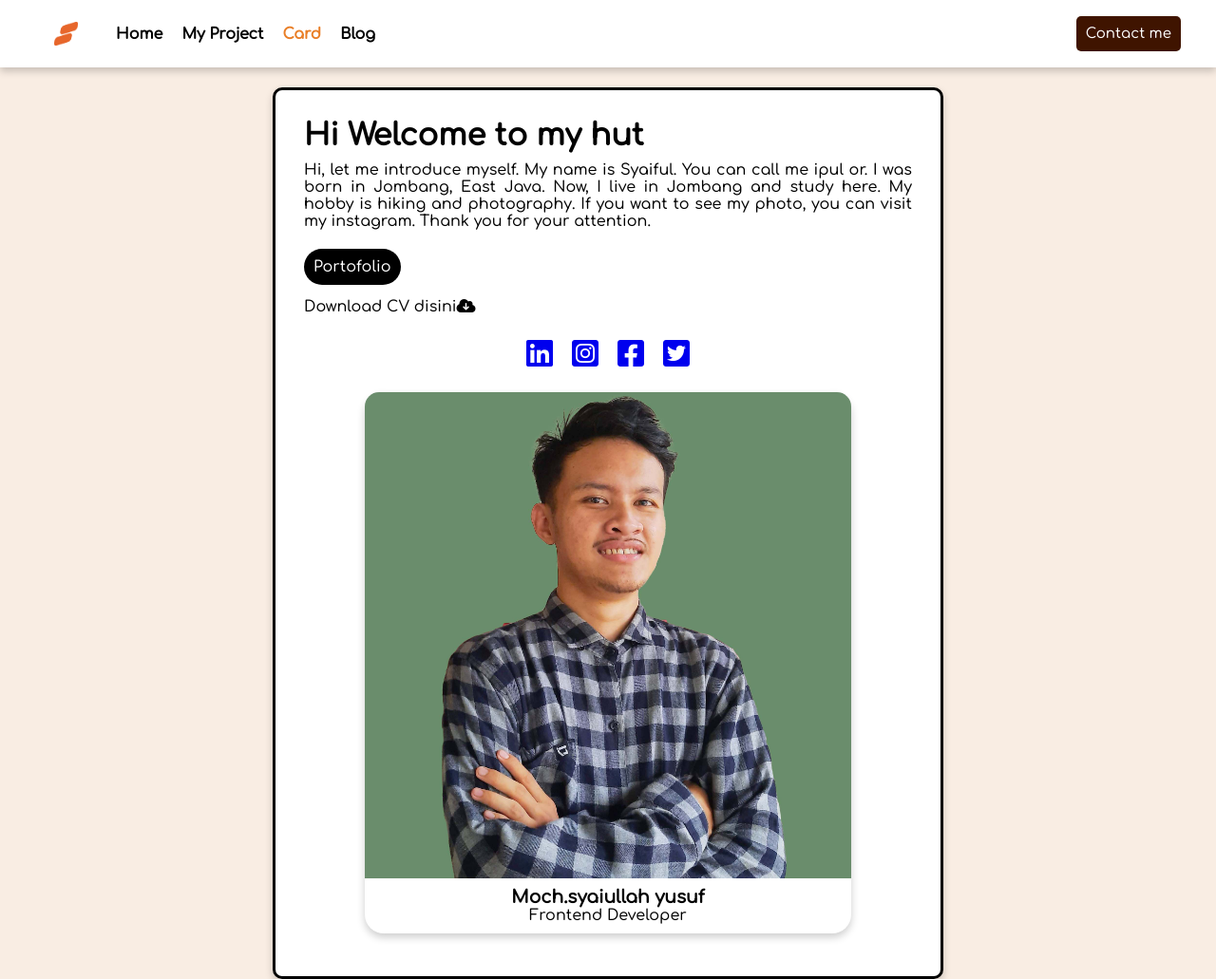
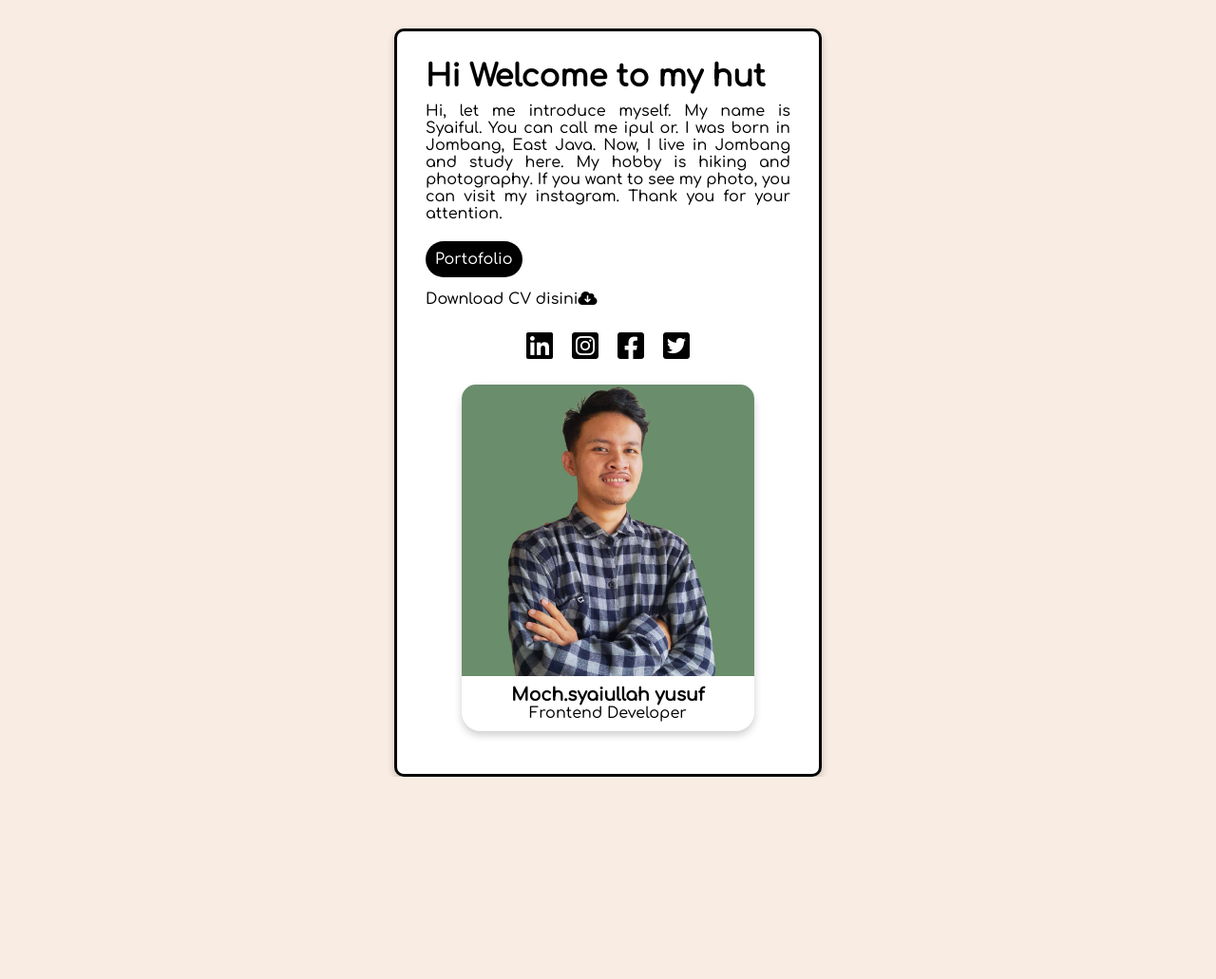
Before and after one commit to sipull/dumbways, a plain HTML site: page html/card.html in a window 1280 px wide. Shown: the whole page at 95% size. After the commit the page ends 818 px from the top, so only its background shows below. Drawn offline with Linux system fonts and the light colour scheme.

Commit message:
firs commit

```diff
--- a/css/card.css
+++ b/css/card.css
@@ -6,8 +6,8 @@ body {
 }
 
 .hero-section {
-  width: 50%;
-  margin: 21px auto 0 auto;
+  width: 30%;
+  margin: 30px auto 0 auto;
   padding: 30px;
   border-radius: 10px;
   border: 3px solid #000000;
@@ -38,13 +38,23 @@ body {
   cursor: pointer;
   border-radius: 20px;
   text-decoration: none;
+  transition-duration: 0.4s;
   color: #ffffff;
   background-color: #000000;
 }
 
+.portofolio:hover{
+  background-color: #578f68;
+}
+
 .cv {
   text-decoration: none;
+  transition-duration: 0.4s;
   color: #000000;
+}
+
+.cv:hover{
+  color: #578f68;
 }
 
 .social-media {
@@ -53,7 +63,15 @@ body {
   justify-content: center;
   margin-top: 20px;
   margin-bottom: 40px;
+}
+
+.social-media i {
   color: #000000;
+  transition-duration: 0.4s;
+}
+
+.social-media i:hover{
+  color: #578f68;
 }
 
 /* foto */
@@ -76,6 +94,7 @@ div.container {
 
 @media only screen and (max-width: 390px) {
   .hero-section {
-    width: 80%;
+    width: 70%;
+    padding: 30px;
   }
 }
--- a/html/card.html
+++ b/html/card.html
@@ -12,44 +12,8 @@
   </head>
   <body>
 
-    <!-- Navbar Section -->
+    <!-- hero section -->
 
- <nav class="nav">
-  <div class="nav--container">
-    <div class="nav--left">
-      <a href="/index.html" class="logo">
-        <img src="/picture/logo.png" alt="sipul" />
-      </a>
-      <div class="navbar__toggle" id="mobile-menu">
-        <span class="bar"></span>
-        <span class="bar"></span>
-        <span class="bar"></span>
-      </div>
-      <ul class="nav--menu">
-        <li class="nav-menu-item" id="menu-home">
-          <a href="/index.html">Home</a>
-        </li>
-        <li class="nav-menu-item" id="menu-project" >
-          <a href="/html/myproject.html">My Project</a>
-        </li>
-        <li class="nav-menu-item" id="menu-card">
-          <a href="#">Card</a>
-        </li>
-        <li class="nav-menu-item" id="menu-blog">
-          <a href="/html/blog.html">Blog</a>
-        </li>
-        <li class="nav-menu-item contact" id="menu-contact">
-          <a href="/html/contact.html">Contact</a>
-        </li>
-      </ul>
-    </div>
-    <div class="nav--right">
-      <a href="/html/contact.html" class="kontak">Contact me</a>
-    </div>
-  </div>
-</nav>
-
-    <!-- hero section -->
     <div class="hero-section">
       <h1 class="judul">Hi Welcome to my hut</h1>
       <p class="description">
```
